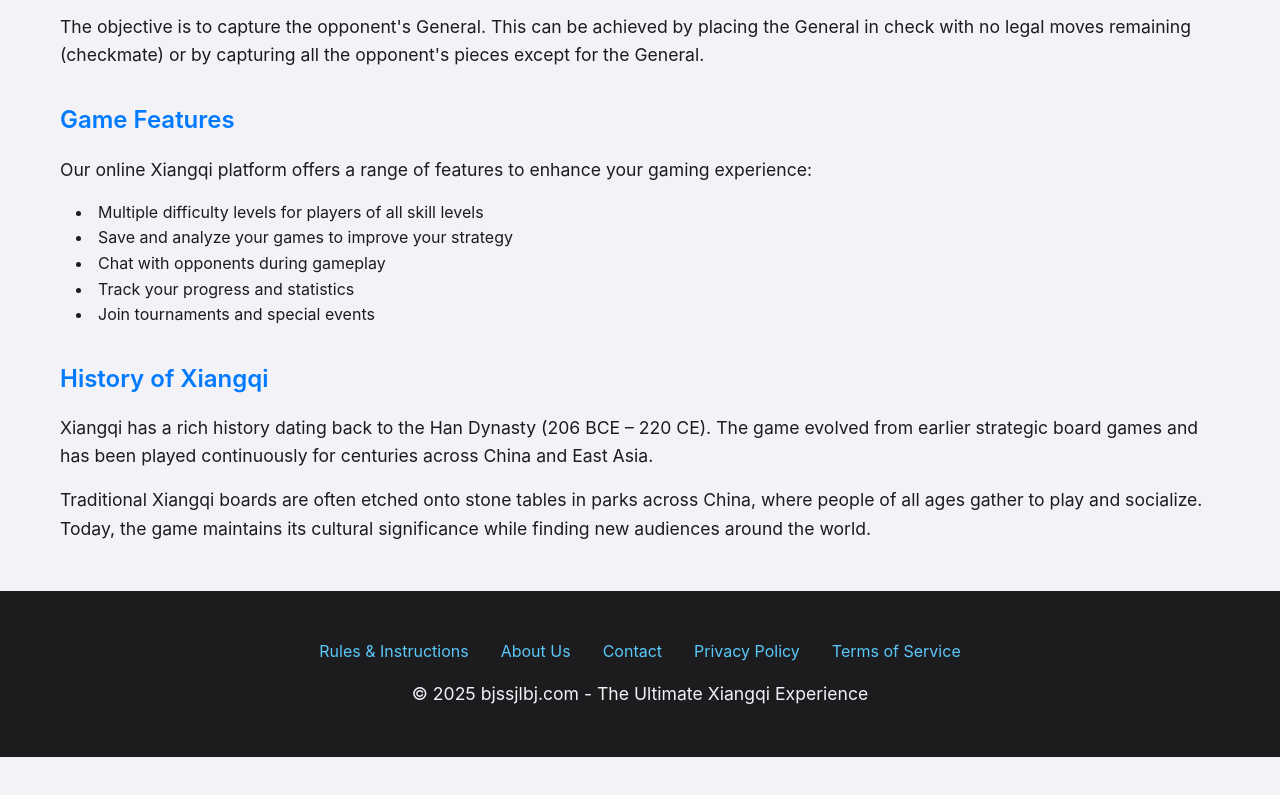
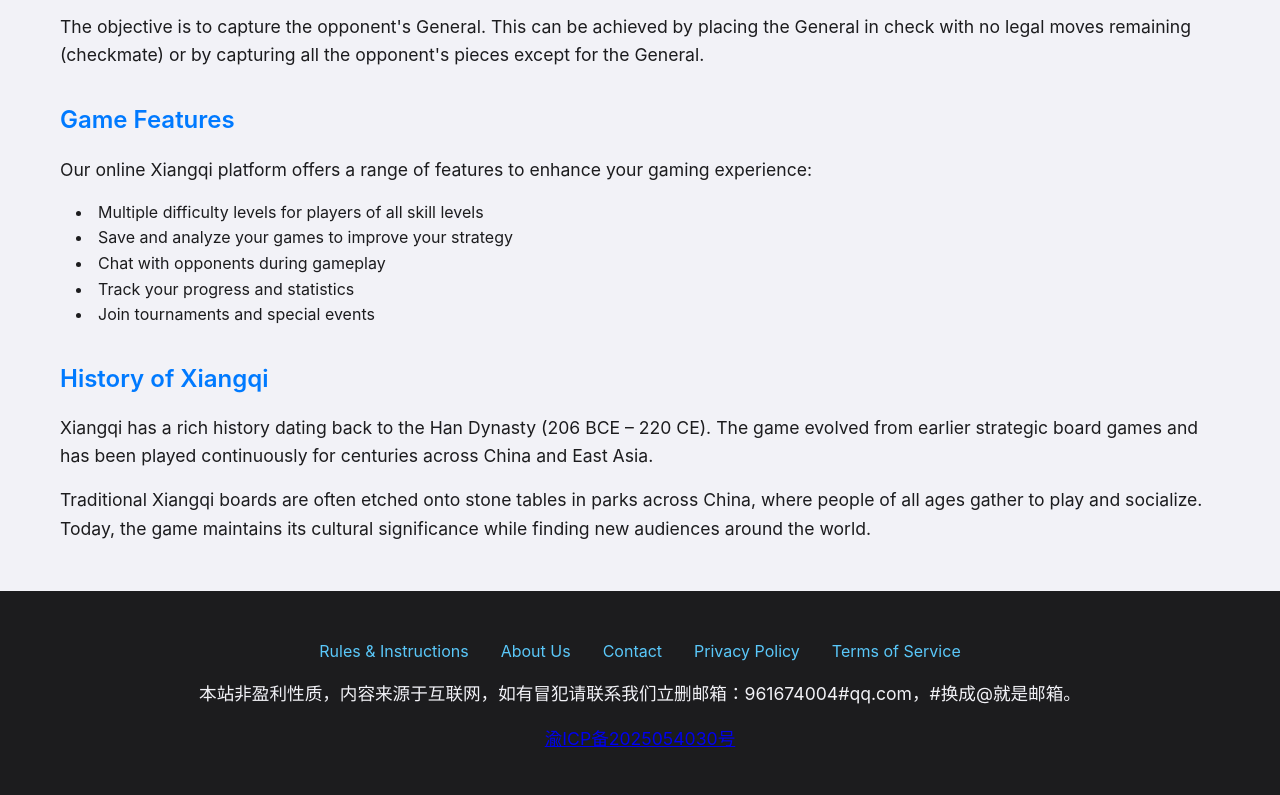
Before and after one commit to wuyu-wuhua/Xiangqi, a plain HTML site: page index.html in a window 1280 px wide. Shown: the part 1638-2433 px from the top of the page. Before the commit the page ends 2395 px from the top, so only its background shows below. Drawn offline with Linux system fonts and the light colour scheme.

Commit message:
Update index.html

```diff
--- a/index.html
+++ b/index.html
@@ -271,7 +271,9 @@
                 <a href="#">Privacy Policy</a>
                 <a href="#">Terms of Service</a>
             </div>
-            <p>&copy; 2025 bjssjlbj.com - The Ultimate Xiangqi Experience</p>
+            <p>本站非盈利性质，内容来源于互联网，如有冒犯请联系我们立删邮箱：961674004#qq.com，#换成@就是邮箱。
+</p>
+            <p><a href="https://beian.miit.gov.cn" rel=nofollow>渝ICP备2025054030号</a></p>
         </div>
     </footer>
 </body>
```
